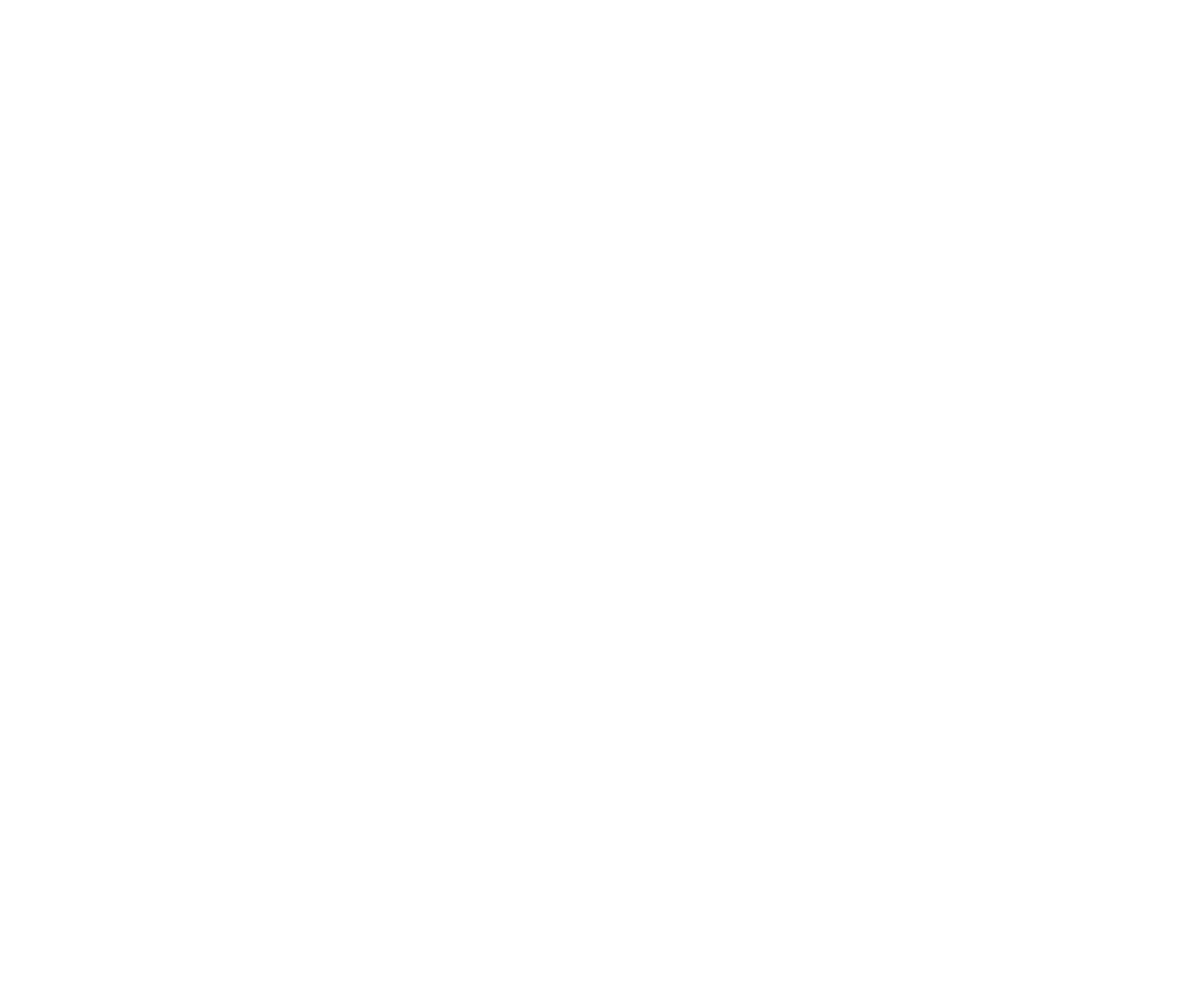
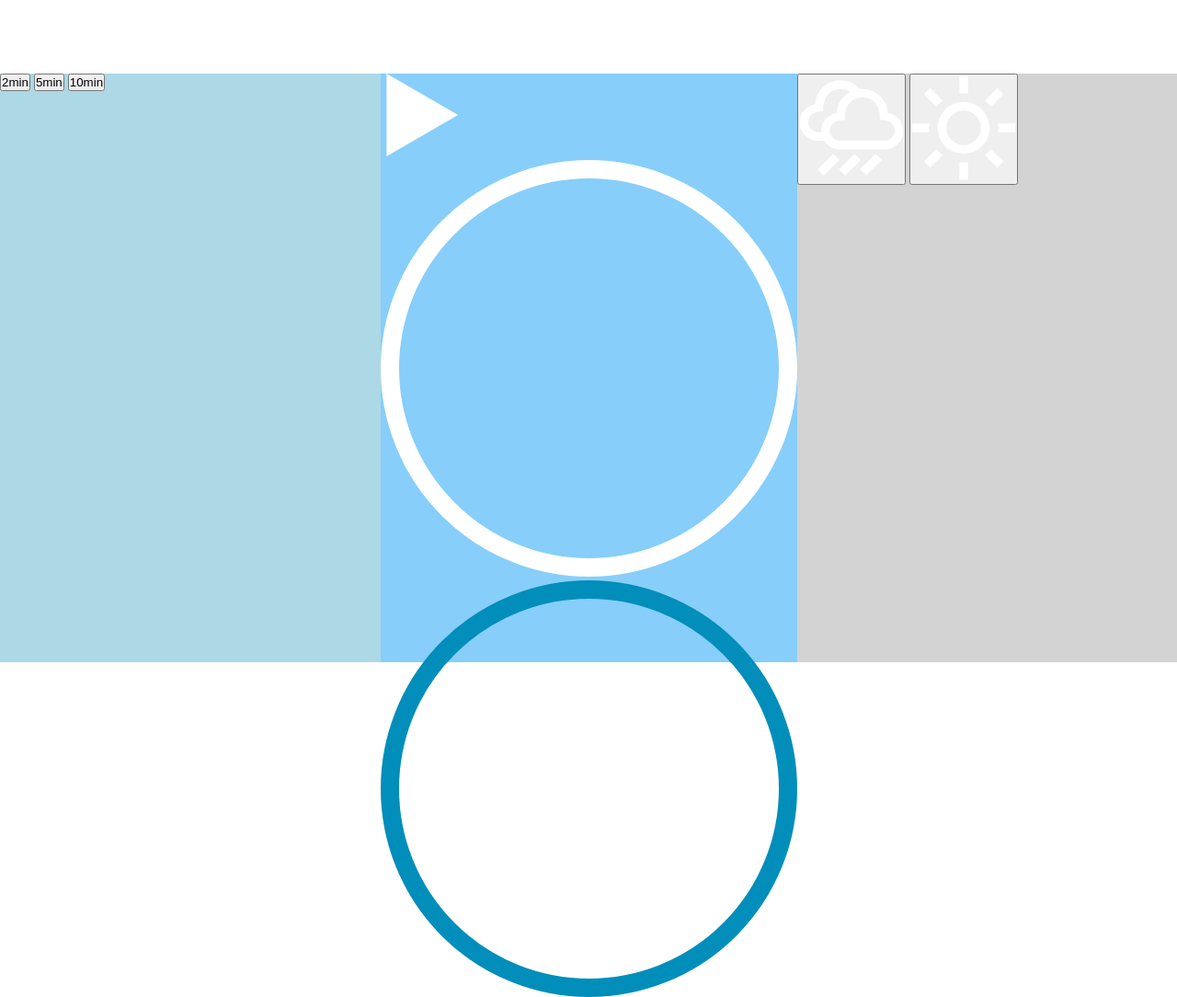
Before and after one commit to VaderSteve76/js-meditation, a plain HTML site: page index.html in a window 1280 px wide. Shown: the top 1084 px of the page at 92% size. Before the commit the page ends 800 px from the top, so only its background shows below. Drawn offline with Linux system fonts and the light colour scheme.

Commit message:
added all html elements

```diff
--- a/index.html
+++ b/index.html
@@ -10,9 +10,32 @@
 <body>
 
   <div class="app">
-    <div class="time-select"></div>
-    <div class="player-container"></div>
-    <div class="sound-picker"></div>
+
+    <div class="time-select">
+      <button data-time="120">2min</button>
+      <button data-time="300">5min</button>
+      <button data-time="600">10min</button>
+    </div>
+
+    <div class="player-container">
+      <audio class="song">
+        <source src="./sounds/rain.mp3">
+      </audio>
+      <img src="./svg/play.svg" alt="play" class="play">
+      <svg class="track-outline" width="453" height="453" viewBox="0 0 453 453" fill="none" xmlns="http://www.w3.org/2000/svg">
+        <circle cx="226.5" cy="226.5" r="216.5" stroke="white" stroke-width="20"/>
+      </svg>
+      <svg class="moving-outline" width="453" height="453" viewBox="0 0 453 453" fill="none" xmlns="http://www.w3.org/2000/svg">
+        <circle cx="226.5" cy="226.5" r="216.5" stroke="#018EBA" stroke-width="20"/>
+      </svg>
+        <h3 class="time-display">0:00</h3>
+    </div>
+
+    <div class="sound-picker">
+      <button data-sound="./sounds/rain.mp3" data-video="./video/rain.mp4"><img src="./svg/rain.svg" alt="rain"></button>
+      <button data-sound="./sounds/beach.mp3" data-video="./video/beach.mp4"><img src="./svg/beach.svg" alt="beach"></button>
+    </div>
+
   </div>
 
   <script src="./app.js"></script>
--- a/styles.css
+++ b/styles.css
@@ -0,0 +1,29 @@
+* {
+  margin: 0;
+  padding: 0;
+  box-sizing: border-box;
+}
+
+.app {
+  height: 100vh;
+  display: flex;
+  justify-content:space-evenly;
+  align-items: center;
+}
+
+.time-select, .sound-picker, .player-container {
+  height: 80%;
+  flex: 1;
+}
+
+.time-select {
+  background: lightblue;
+}
+
+.sound-picker {
+  background: lightgray;
+}
+
+.player-container {
+  background: lightskyblue;
+}
```
